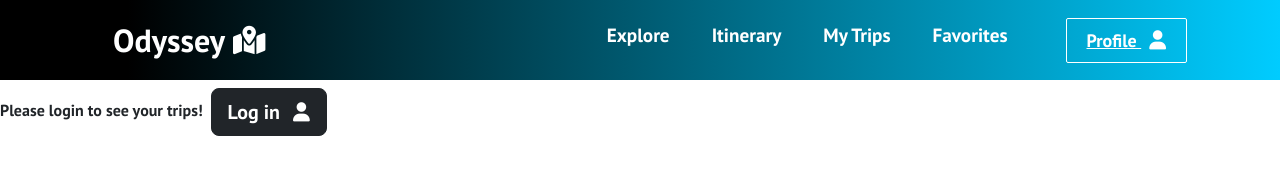
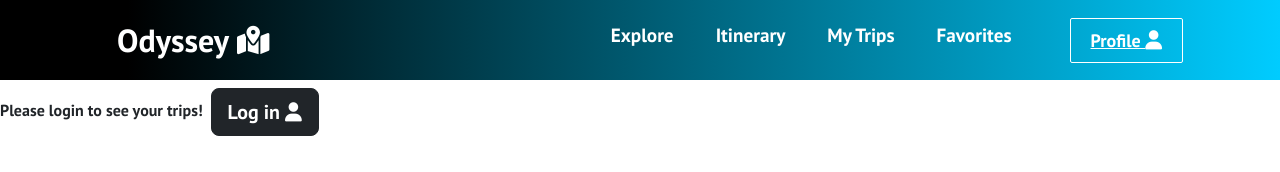
Before and after one commit to cop4808-spring-2023-fullstack-web/final-project-Group5, a React (Create React App) app in the folder odyssey/: page /trips in a window 1280 px wide. Shown: the top 172 px of the page. Built offline with nearby package versions, Linux system fonts and the light colour scheme; no server answers.

Commit message:
remove icon left margin

```diff
--- a/odyssey/src/components/VideoSection.css
+++ b/odyssey/src/components/VideoSection.css
@@ -10,7 +10,6 @@ video {
 }
 
 .fa-user {
-  margin-left: 0.5rem;
   font-size: 1.2rem;
 }
 
```
